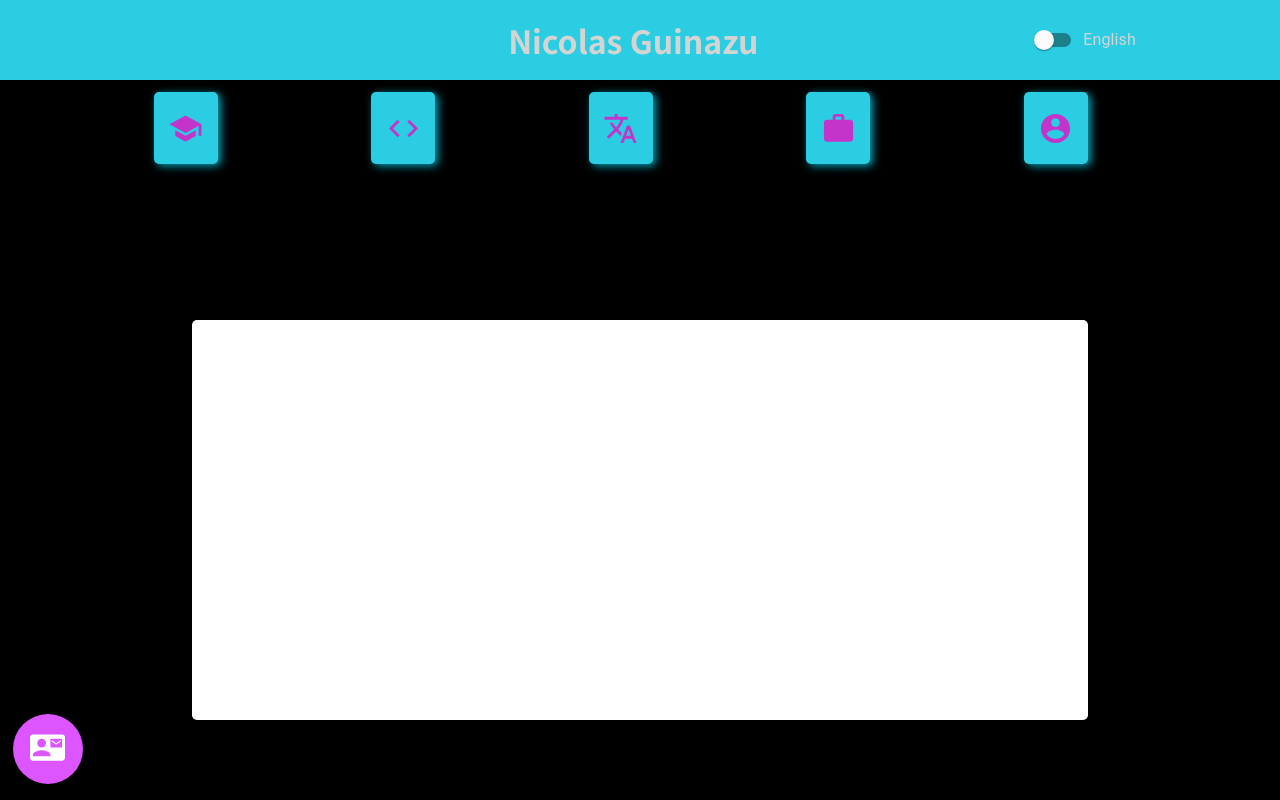
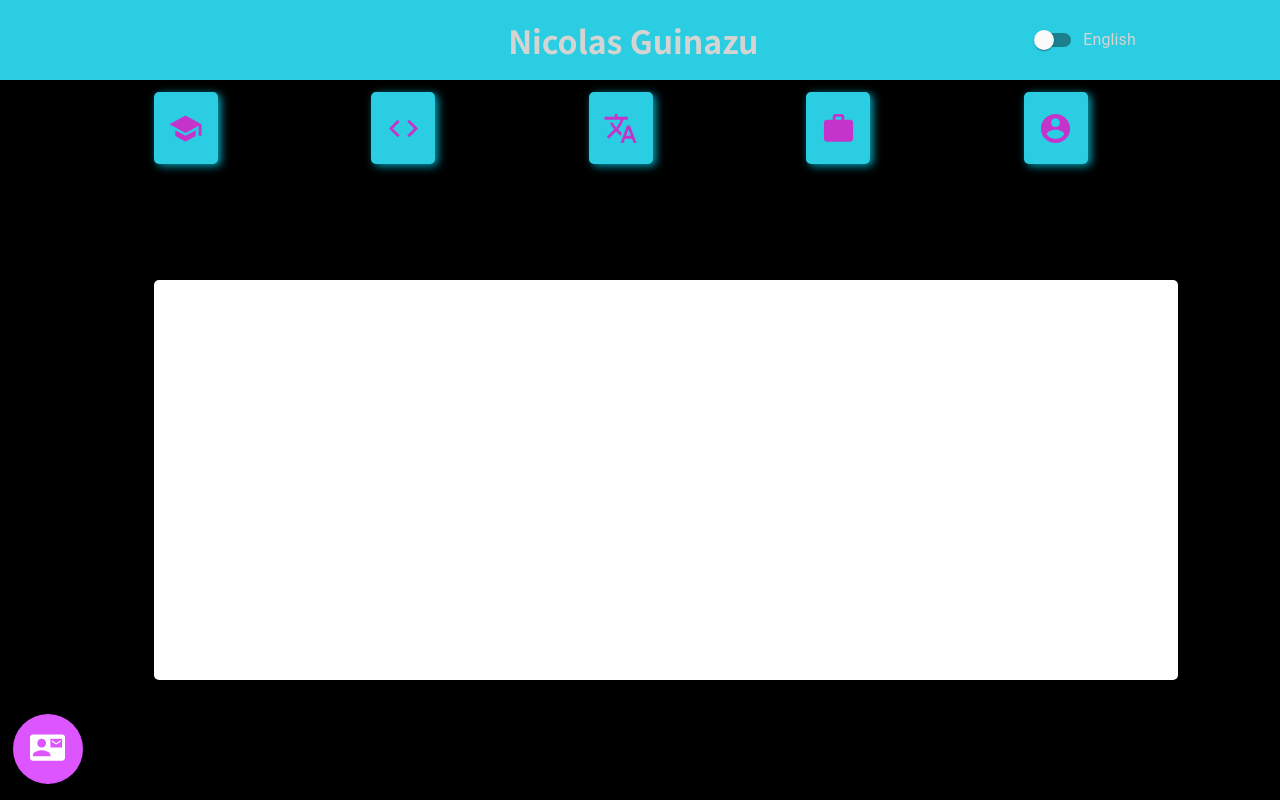
Before and after one commit to nicolasGuinazu/personal-website, a React (Create React App) app: page / in a window 1280 px wide. Built offline with nearby package versions, Linux system fonts and the light colour scheme.

Commit message:
changed the stlye a bit and included the education component

```diff
--- a/src/components/MainCard.js
+++ b/src/components/MainCard.js
@@ -2,6 +2,7 @@
 
 import classes from './MainCard.module.css'
 import ProgLag from './SubCards/ProgLag';
+import Education from './SubCards/Education';
 import Languages from './SubCards/Languages';
 import Bio from './SubCards/Bio';
 import { useContext } from 'react';
@@ -10,6 +11,7 @@ const MainCard = (props) => {
   const ctx=useContext(Contexto)
   return (
           <div className={classes.maincard} >
+            {ctx.showEdu && <Education/>}
             {ctx.showProg && <ProgLag/>}
             {ctx.showLang && <Languages/>}
             {ctx.showBio && <Bio/>}
--- a/src/components/MainCard.module.css
+++ b/src/components/MainCard.module.css
@@ -1,11 +1,11 @@
 .maincard{
-    width: 70%;
+    width: 80%;
     height: 50%;
     background-color: rgb(255, 255, 255);
     border-radius: 5px;
     position: absolute;
-    bottom: 10%;
-    left: 15%;
+    bottom: 15%;
+    left: 12%;
     justify-content: center;
     align-items:center;
     cursor: pointer;
```
